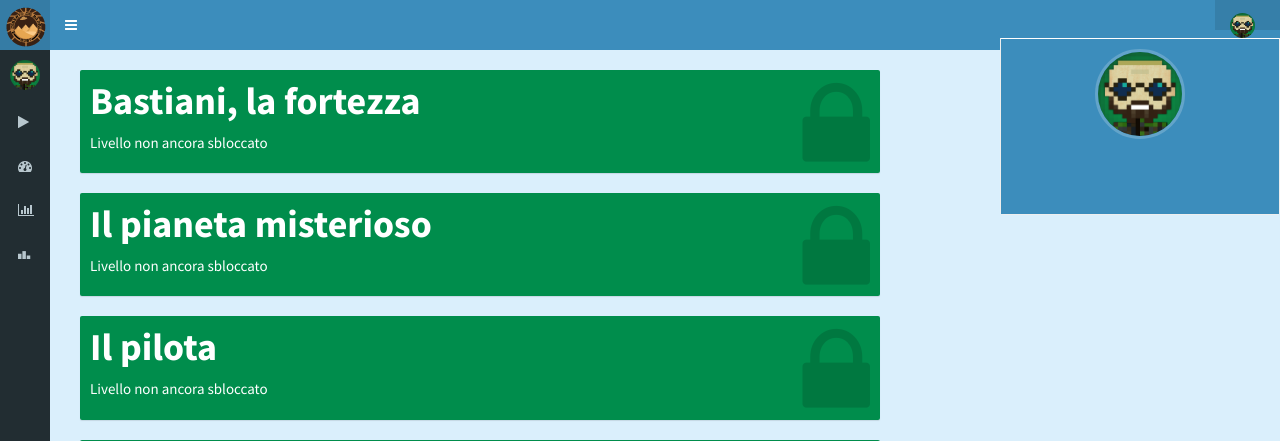
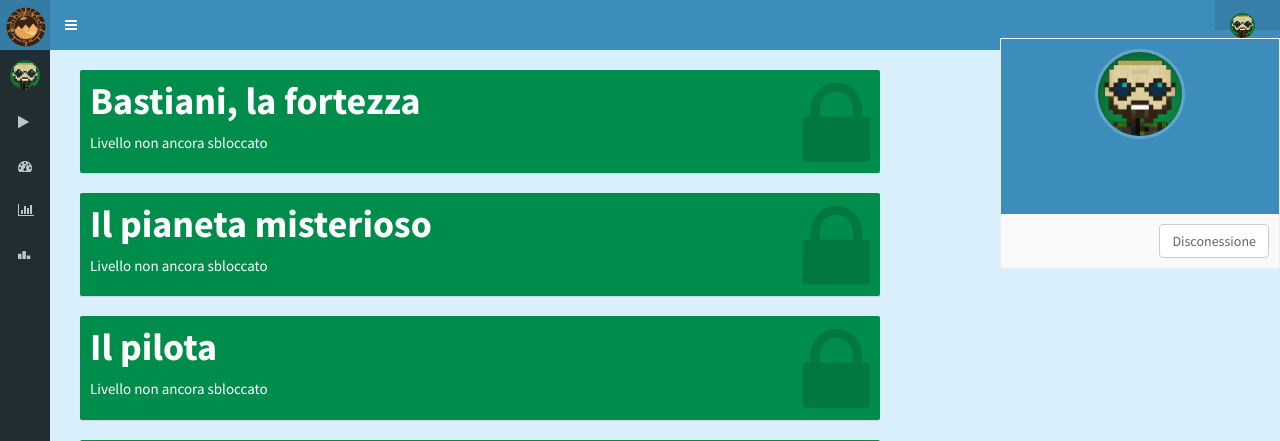
Before and after one commit to jInteractions/DesertoDeiBarbari, a PHP site: page /dashboard.php in a window 1280 px wide, after a click that opens the changed part. Shown: the top 441 px of the page. Run offline with PHP 8.4, Linux system fonts and the light colour scheme; data comes from the database, SQL or seed files in the repository; data that the repository does not hold is empty; some libraries are stand-ins or nearby versions.

Commit message:
Aggiunto link login.

```diff
--- a/SITO-PHP/classifica.php
+++ b/SITO-PHP/classifica.php
@@ -97,6 +97,11 @@
                 <p>
                   <?php  echo $utente["email"];?>
                 </p>
+              </li>
+              <li class="user-footer">
+                <div class="pull-right">
+                  <a href="login.php" class="btn btn-default btn-flat">Disconessione</a>
+                </div>
               </li>
             </ul>
           </li>
--- a/SITO-PHP/dashboard.php
+++ b/SITO-PHP/dashboard.php
@@ -131,6 +131,11 @@
                 <p>
                   <?php  echo $utente["email"];?>
                 </p>
+              </li>
+              <li class="user-footer">
+                <div class="pull-right">
+                  <a href="login.php" class="btn btn-default btn-flat">Disconessione</a>
+                </div>
               </li>
             </ul>
           </li>
--- a/SITO-PHP/gioco.php
+++ b/SITO-PHP/gioco.php
@@ -313,6 +313,11 @@
                 <p>
                   <?php echo $utente["email"];?>
                 </p>
+              </li>
+              <li class="user-footer">
+                <div class="pull-right">
+                  <a href="login.php" class="btn btn-default btn-flat">Disconessione</a>
+                </div>
               </li>
             </ul>
           </li>
--- a/SITO-PHP/login.php
+++ b/SITO-PHP/login.php
@@ -46,7 +46,7 @@
       <div class="row">
         <!-- /.col -->
         <div class="col-xs-4">
-          <button type="submit" class="btn btn-primary btn-block btn-flat">Sign In</button>
+          <button type="submit" class="btn btn-primary btn-block btn-flat">Accedi</button>
         </div>
         <!-- /.col -->
       </div>
--- a/SITO-PHP/statistiche.php
+++ b/SITO-PHP/statistiche.php
@@ -97,6 +97,11 @@
                 <p>
                   <?php  echo $utente["email"];?>
                 </p>
+              </li>
+              <li class="user-footer">
+                <div class="pull-right">
+                  <a href="login.php" class="btn btn-default btn-flat">Disconessione</a>
+                </div>
               </li>
             </ul>
           </li>
```
